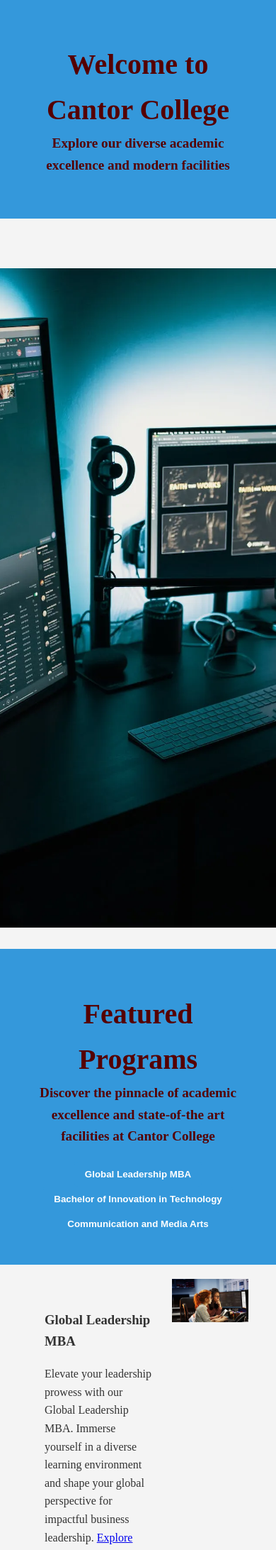
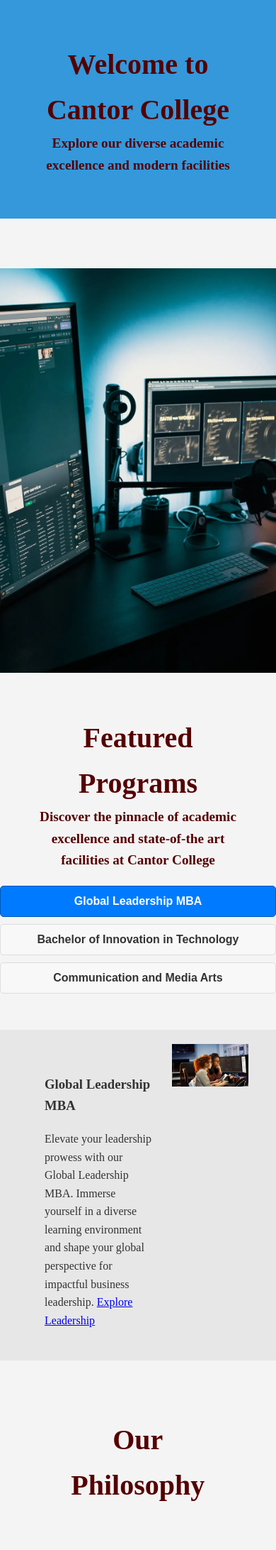
Before and after one commit to OlaShu112/Cantor, a PHP site: page / in a window 390 px wide; the page is wider, and only the part inside the window is pictured. Shown: the part 71-2255 px from the top of that part at 71% size. Run offline with PHP 8.4, Linux system fonts and the light colour scheme.

Commit message:
Modified

```diff
--- a/components/footer.php
+++ b/components/footer.php
@@ -5,27 +5,27 @@
             <ul class="social-icons">
                 <li>
                     <a href="https://www.facebook.com/cantorcollege" target="_blank">
-                        <img src="assets/facebook.webp" alt="Facebook">
+                        <img srcset="assets/facebook.webp" alt="Facebook">
                     </a>
                 </li>
                 <li>
                     <a href="https://www.instagram.com/cantorcollege" target="_blank">
-                        <img src="assets/instagram.webp" alt="Instagram">
+                        <img srcset="assets/instagram.webp" alt="Instagram">
                     </a>
                 </li>
                 <li>
                     <a href="https://www.twitter.com/cantorcollege" target="_blank">
-                        <img src="assets/twitter.webp" alt="Twitter">
+                        <img srcset="assets/twitter.webp" alt="Twitter">
                     </a>
                 </li>
                 <li>
                     <a href="https://www.tiktok.com/@cantorcollege" target="_blank">
-                        <img src="assets/tiktok.webp" alt="TikTok">
+                        <img srcset="assets/tiktok.webp" alt="TikTok">
                     </a>
                 </li>
                 <li>
                     <a href="https://www.whatsapp.com/@cantorcollege" target="_blank">
-                        <img src="assets/whatsapp.webp" alt="whatsapp">
+                        <img srcset="assets/whatsapp.webp" alt="whatsapp">
                     </a>
                 </li>
                 <!-- Other social icons can be added as needed -->
--- a/components/header.php
+++ b/components/header.php
@@ -1,6 +1,6 @@
 <section class="navigation">
         <div class="brand">
-            <img width="100%" height="100%" src="assets/logo.webp" loading="lazy" alt="Cantor College Logo" class="logo">
+            <img width="100%" height="100%" srcset="assets/logo.webp" loading="lazy" alt="Cantor College Logo" class="logo">
         </div>
     <nav>
         <div class="nav-mobile"><a id="nav-toggle" href="#!" aria-label="Toggle Navigation"><span></span></a></div>
--- a/css/mobile.css
+++ b/css/mobile.css
@@ -92,3 +92,40 @@
     }
 
 }
+
+.tabs {
+    display: flex;
+    justify-content: space-around;
+}
+
+.tab-btn {
+    width: 100%;
+    padding: 12px;
+    margin-bottom: 10px;
+    text-align: center;
+    border: 1px solid #ddd;
+    background-color: #f8f8f8;
+    color: #333;
+    font-size: 16px;
+    border-radius: 5px;
+}
+
+@media (max-width: 600px) {
+    .tabs {
+        flex-direction: column;
+        align-items: center;
+    }
+
+    .tab-btn {
+        width: 100%;
+    }
+}
+
+.tab-btn:hover {
+    background-color: #ddd;
+}
+
+.tab-btn.is-active {
+    background-color: #007bff;
+    color: #fff;
+}
--- a/index.php
+++ b/index.php
@@ -10,6 +10,7 @@
     <title>Cantor College</title>
     <script src="components/index.js" defer charset="utf-8"></script>
     <script src="js/carousel.js" defer charset="utf-8"></script>
+    <script src="js/tabs.js" defer charset="utf-8"></script>
 </head>
 
 <body>
@@ -20,61 +21,66 @@
             <p>Explore our diverse academic excellence and modern facilities</p>
         </div>
     </section>
-    <div id="carousel" data-carousel="1" data-speed="3000">
+    <div id="carousel" class="carousel-wrapper" data-carousel="1" data-speed="3000">
         <span class="carousel-control-left"></span>
         <span class="carousel-control-right"></span>
         <div class="carousel-content">
-            <img width="100%" height="100%" srcset="assets/laptop.webp"
-                src="assets/laptop.webp"
-                alt="image 1" loading="lazy"/>
-                <img width="100%" height="100%" srcset="assets/welcome.webp"
-                    src="assets/welcome.webp"
-                    alt="image 5" loading="lazy"/>
-            <img width="100%" height="100%" srcset="assets/cantor_building.webp"
-                src="assets/cantor_building.webp"
-                alt="image 5" loading="lazy"/>
+            <img width="100%" height="100%" srcset="assets/laptop.webp" src="assets/laptop.webp" alt="image 1"
+                loading="lazy" />
+            <img width="100%" height="100%" srcset="assets/welcome.webp" src="assets/welcome.webp" alt="image 5"
+                loading="lazy" />
+            <img width="100%" height="100%" srcset="assets/cantor_building.webp" src="assets/cantor_building.webp"
+                alt="image 5" loading="lazy" />
         </div>
     </div>
-    <section id="featured-programs" class="hero animated-element color-changing-element">
+    <div id="tabs">
+        <section id="featured-programs" class="heading animated-element color-changing-element">
             <div class="container">
                 <h2>Featured Programs</h2>
                 <p>Discover the pinnacle of academic excellence and state-of-the art facilities at Cantor College</p>
             </div>
             <div class="tabs">
-        <button class="tab-btn" data-tab="global-leadership">Global Leadership MBA</button>
-        <button class="tab-btn" data-tab="innovation-technology">Bachelor of Innovation in Technology</button>
-        <button class="tab-btn" data-tab="communication-media-arts">Communication and Media Arts</button>
+                <button class="tab-btn tab-link is-active" data-tab="global-leadership">Global Leadership MBA</button>
+                <button class="tab-btn tab-link" data-tab="innovation-technology">Bachelor of Innovation in
+                    Technology</button>
+                <button class="tab-btn tab-link" data-tab="communication-media-arts">Communication and Media
+                    Arts</button>
             </div>
         </section>
-        <div id="global-leadership" class="tab-content">
-        </div>
 
-    <section id="content-section">
+
+        <section id="content-section" class="tab-content is-active">
             <div class="container">
                 <div class="flex-box">
                     <div class="description">
                         <h3>Global Leadership MBA</h3>
-                    <span>Elevate your leadership prowess with our Global Leadership MBA. Immerse yourself in a diverse
-                        learning environment and shape your global perspective for impactful business leadership.</span>
+                        <span>Elevate your leadership prowess with our Global Leadership MBA. Immerse yourself in a
+                            diverse
+                            learning environment and shape your global perspective for impactful business
+                            leadership.</span>
                         <a href="#" class="view-details-button">Explore Leadership</a>
                     </div>
                     <picture>
                         <source srcset="assets/bsit1.webp" type="image/webp">
-                    <img width="100%" height="100%" src="assets/bsit1.webp" alt="Global Leadership MBA Program Image">
+                        <img width="100%" height="100%" src="assets/bsit1.webp"
+                            alt="Global Leadership MBA Program Image">
                     </picture>
 
                 </div>
             </div>
+        </section>
         <section id="innovation-technology" class="tab-content">
             <div class="container">
                 <div class="flex-box">
                     <picture>
                         <source srcset="assets/bsit.webp" type="image/webp">
-                <img width="100%" height="100%" src="assets/bsit.webp" alt="Bachelor of Innovation in Technology Program Image">
+                        <img width="100%" height="100%" src="assets/bsit.webp"
+                            alt="Bachelor of Innovation in Technology Program Image">
                     </picture>
                     <div class="description">
                         <h3>Bachelor of Innovation in Technology</h3>
-                <span>Embark on a creative journey in the ever-evolving world of technology. Our program empowers you with
+                        <span>Embark on a creative journey in the ever-evolving world of technology. Our program
+                            empowers you with
                             skills in innovation, software development, and emerging technologies.</span>
                         <a href="#" class="view-details-button">Discover More</a>
                     </div>
@@ -87,13 +93,15 @@
                 <div class="flex-box">
                     <div class="description">
                         <h3>Communication and Media Arts</h3>
-                <span>Sharpen your communication skills and explore the dynamic realms of media and public relations. Our
+                        <span>Sharpen your communication skills and explore the dynamic realms of media and public
+                            relations. Our
                             program opens doors to a spectrum of creative career opportunities.</span>
                         <a href="#" class="view-details-button">Communicate Effectively</a>
                     </div>
                     <picture>
                         <source srcset="assets/bsit.webp" type="image/webp">
-                <img width="100%" height="100%" src="assets/media1.webp" alt="Communication and Media Arts Program Image">
+                        <img width="100%" height="100%" src="assets/media1.webp"
+                            alt="Communication and Media Arts Program Image">
                     </picture>
                 </div>
             </div>
@@ -101,7 +109,7 @@
 
         <section id="content-section">
             <div class="container">
-    <section id="philosophy" class="hero animated-element">
+                <section id="philosophy" class="heading animated-element">
                     <div class="container color-changing-element">
                         <h2>Our Philosophy</h2>
                     </div>
@@ -109,8 +117,10 @@
                 <section class="content-sections">
 
                     <h2>Our Philosophy</h2>
-            <p>We’re a creative university. We get excited about change, difference, and the possibilities they open
-                up. From the arts to business to technology, we’re all about shaping the future of creativity, and
+                    <p>We’re a creative university. We get excited about change, difference, and the possibilities they
+                        open
+                        up. From the arts to business to technology, we’re all about shaping the future of creativity,
+                        and
                         teaching you how to find opportunities that speak to you - at university and beyond.</p>
                     <br>
                     <h2>We’ll celebrate what makes you unique.</h2>
@@ -119,8 +129,10 @@
                         tailored to your interests and ambitions - during your studies, and as you plan your career.</p>
                     <br>
                     <h2>We’ll expand your horizons.</h2>
-            <p>The creative industries are global and highly connected, and so are we. We’re proud of our diverse
-                culture and international links - they’re the reason our graduates can go anywhere and still feel
+                    <p>The creative industries are global and highly connected, and so are we. We’re proud of our
+                        diverse
+                        culture and international links - they’re the reason our graduates can go anywhere and still
+                        feel
                         they
                         belong.</p>
                     <br>
@@ -132,6 +144,7 @@
                         and inventive approach.</p>
             </div>
         </section>
+    </div>
 
     <?php include 'components/footer.php'; ?>
 
--- a/styles.css
+++ b/styles.css
@@ -91,6 +91,10 @@ section#registrationprocedures {
     background-color: #0056b3;
     border-color: #0056b3;
 }
+.tab-btn.is-active {
+    background-color: #0056b3;
+    border-color: #0056b3;
+}
 
 .active {
     border-color: #0056b3;
@@ -104,6 +108,20 @@ section#registrationprocedures {
     color: #fff;
 }
 
+.heading {
+    text-align: center;
+    padding: 40px 0;
+    /* background-color: #3498db;
+    color: #fff; */
+}
+
+.heading h2 {
+    font-size: 2.5em;
+}
+
+.heading p {
+    font-size: 1.2em;
+}
 .hero h2 {
     font-size: 2.5em;
 }
@@ -361,7 +379,7 @@ input[type="submit"]:hover {
 @keyframes colorChange {
     0%, 100% {
         opacity: 1;
-        color: rgba(255, 255, 255, 1);
+        color: rgb(36, 192, 219);
     }
     20%, 80% {
         opacity: 1;
@@ -507,7 +525,7 @@ p {
 }
 
 .carousel-content img {
-    height: 110vh;
+    height: 40rem;
     min-width: 100vw;
     max-width: 100vw;
     object-fit: cover;
@@ -788,3 +806,15 @@ article {
     margin: 0 auto;
     padding: 10px;
 }
+
+.tab-content {
+	display: none;
+	background-color: #e7e7e7;
+  &.is-active {
+		display: block;
+		}
+}
+.carousel-wrapper{
+    height:40rem;
+    overflow: hidden;
+}
```
Also changed, not shown: js/tabs.js (added, +27 -0 lines), students.php (+17 -17 lines). Lines whose indentation alone changed are shown as unchanged.
